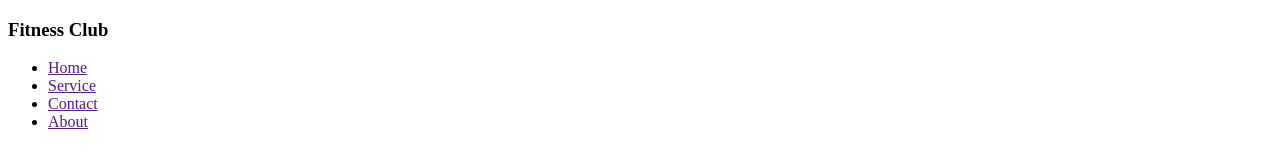
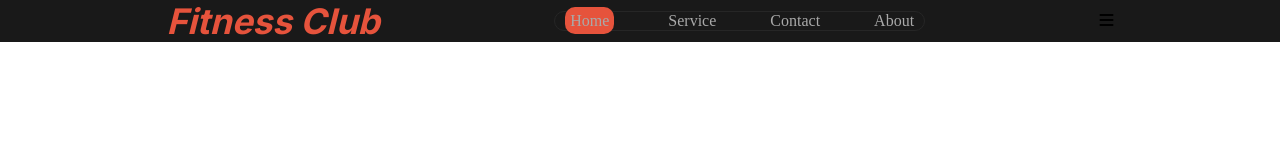
Before and after one commit to alamin176819/Fitness-Club, a plain HTML site: page index.html in a window 1280 px wide. Drawn offline with Linux system fonts and the light colour scheme.

Commit message:
hamburger add and responsive done.

```diff
--- a/css/mobile-device.css
+++ b/css/mobile-device.css
@@ -0,0 +1,9 @@
+@media screen and (max-width: 576px) {
+    .hamburger{
+        display: inline;
+        color: white;
+    }
+    .nav-menu{
+        display: none;
+    }
+}
--- a/css/style.css
+++ b/css/style.css
@@ -0,0 +1,50 @@
+*{
+    margin: 0;
+    padding: 0;
+}
+/* nav css start here */
+nav{
+    background-color: #191919;
+    width: ;
+}
+.nav-parents{
+    display: flex;
+    justify-content: space-between;
+    align-items: center;
+    width: 74%;
+    margin: 0 auto;
+.nav-title{
+    font-size: 2.2rem;
+    color: #E6533C;
+    font-family: inter;
+}
+.nav-menu{
+    border: 1px solid #262626;
+    border-radius: 15px;
+}
+.nav-menu ul li{
+    list-style: none;
+    display: inline;
+    margin-left: 30px;
+    padding: 10px;
+}
+.nav-menu ul li:first-child{
+    margin-left: 0;
+}
+.nav-menu ul li a{
+    text-decoration: none;
+    color: #A9A9A9;
+}
+.home-button{
+    color: white;
+    padding: 5px;
+    border-radius: 10px;
+    width: 52px;
+    height: 22px;
+    background-color: #E6533C;
+}
+.home-button{
+    color: white;
+}
+
+/* nav css Ends here */
--- a/index.html
+++ b/index.html
@@ -7,6 +7,10 @@
     <link rel="stylesheet" href="css/style.css">
     <link rel="stylesheet" href="css/mobile-device.css">
     <link rel="stylesheet" href="css/desktop-device.css">
+    <link rel="stylesheet" href="https://cdnjs.cloudflare.com/ajax/libs/font-awesome/6.6.0/css/all.min.css" integrity="sha512-Kc323vGBEqzTmouAECnVceyQqyqdsSiqLQISBL29aUW4U/M7pSPA/gEUZQqv1cwx4OnYxTxve5UMg5GT6L4JJg==" crossorigin="anonymous" referrerpolicy="no-referrer" />
+    <link rel="preconnect" href="https://fonts.googleapis.com">
+<link rel="preconnect" href="https://fonts.gstatic.com" crossorigin>
+<link href="https://fonts.googleapis.com/css2?family=Inter:wght@100..900&display=swap" rel="stylesheet">
 </head>
 <body>
     <header>
@@ -14,15 +18,18 @@
          <nav>
             <nav class="nav-parents">
                 <div class="nav-titles">
-                    <h1 class="nav-title">Fitness Club</h1>
+                    <h1 class="nav-title"><em>Fitness Club</em></h1>
                 </div>
                 <div class="nav-menu">
                     <ul>
-                        <li><a href="">Home</a></li>
+                        <li><a class="home-button" href="">Home</a></li>
                         <li><a href="">Service</a></li>
                         <li><a href="">Contact</a></li>
                         <li><a href="">About</a></li>
                     </ul>
+                </div>
+                <div class="hamburger">
+                    <i class="fa-solid fa-bars"></i>
                 </div>
             </nav>
          </nav>
```
